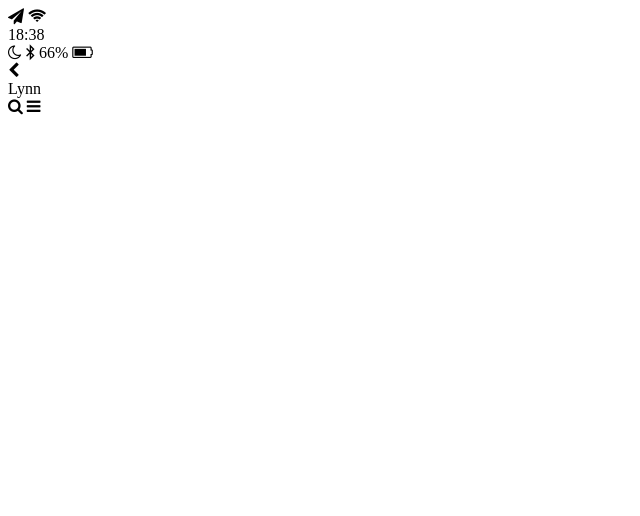
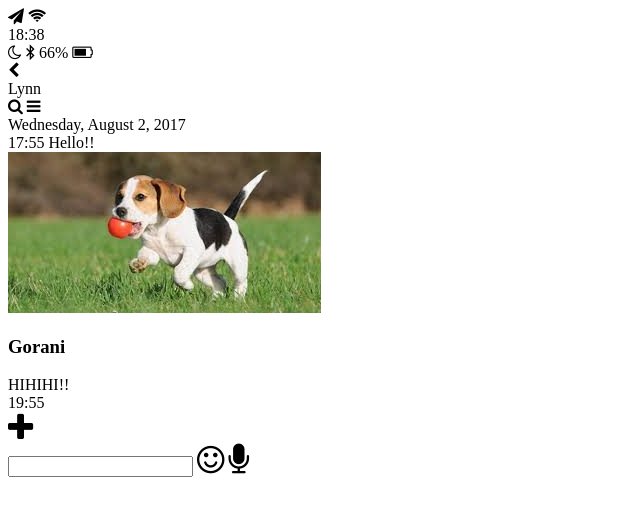
Before and after one commit to MoveSenventy8/kakao-clone, a plain HTML site: page chat.html in a window 1280 px wide. Shown: the whole page, without its empty margins (0-640 px from the left). Drawn offline with Linux system fonts and the light colour scheme.

Commit message:
chat is done!!

```diff
--- a/chat.html
+++ b/chat.html
@@ -38,5 +38,36 @@
       </div>
     </div>
   </header>
+  <main class="chat">
+    <div class="date-divider">
+      <span class="date-devider__text">Wednesday, August 2, 2017</span>
+    </div>
+    <div class="chat__message chat__message--from-me">
+      <span class="chat__message-time">17:55</span>
+      <span class="chat__message-body">
+        Hello!!
+      </span>
+    </div>
+    <div class="chat__message chat__message--to-me">
+        <img src="images/avatar.jpg" alt="" class="chat__message-avatar">
+        <div class="chat__message-center">
+          <h3 class="chat__message-username">Gorani</h3>
+          <span class="chat__message-body">
+            HIHIHI!!
+          </span>
+        </div>
+      <span class="chat__message-time">19:55</span>
+    </div>
+  </main>
+  <div class="type-message">
+    <i class="fa fa-plus fa-2x"></i>
+    <div class="type-message__input">
+      <input type="text">
+      <i class="fa fa-smile-o fa-2x"></i>
+      <span class="record-message">
+        <i class="fa fa-microphone fa-2x"></i>
+      </span>
+    </div>
+  </div>
 </body>
 </html>
```
Also changed, not shown: chats.html (+4 -0 lines).
